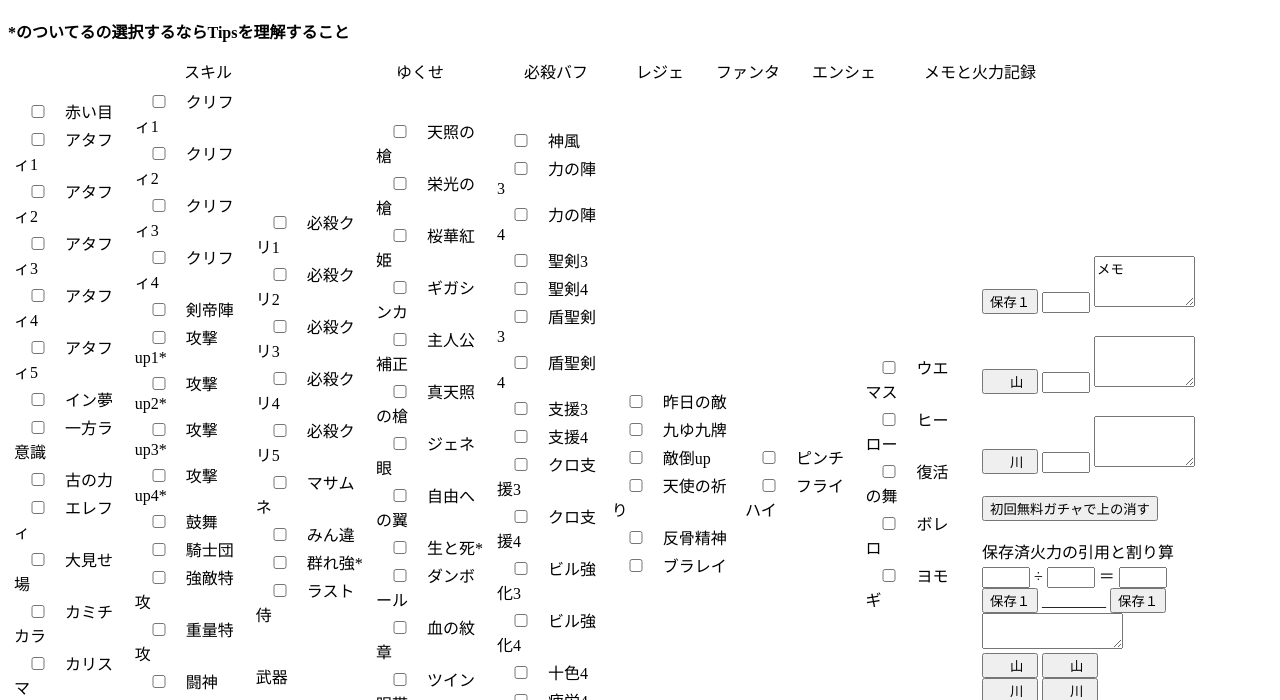
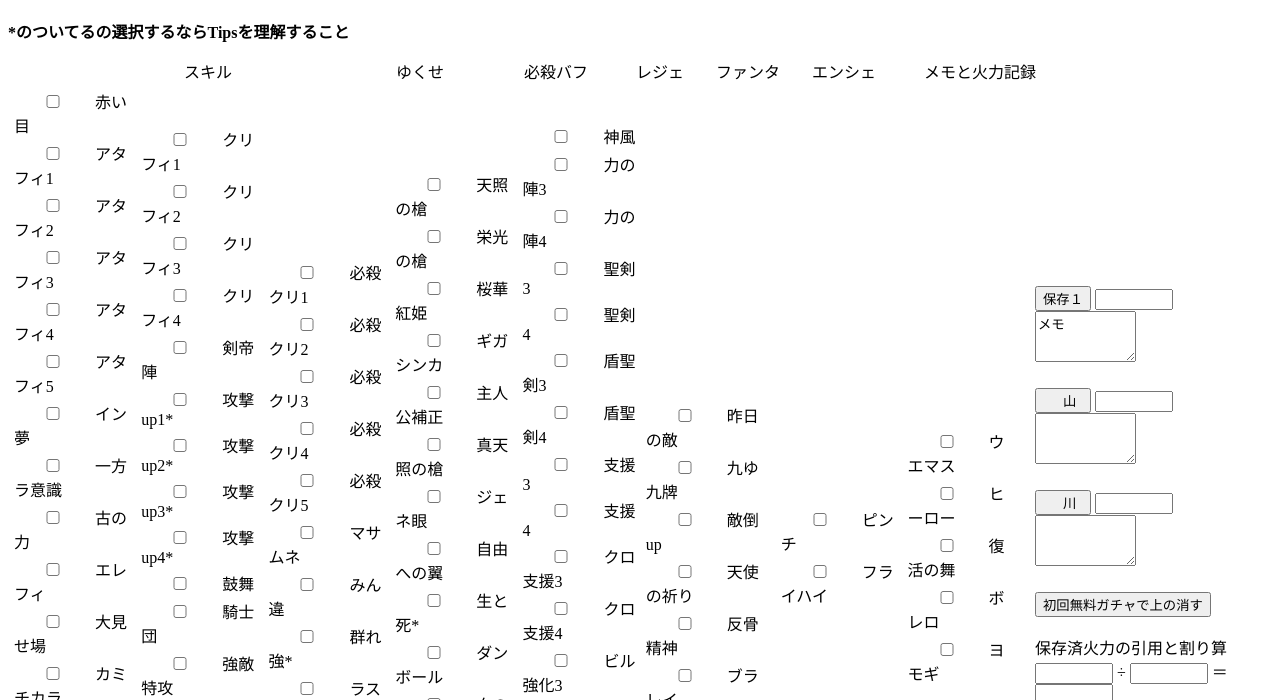
Before and after one commit to mattari114/yukkuri, a plain HTML site: page index.html in a window 1280 px wide. Shown: the part 70-770 px from the top of the page. Drawn offline with Linux system fonts and the light colour scheme.

Commit message:
Update index.html

```diff
--- a/index.html
+++ b/index.html
@@ -13,7 +13,7 @@
 
   <style>
   input {
-  width: 40px;
+  width: 70px;
 }
   </style>
 
@@ -2078,7 +2078,7 @@ if (!checkbox_c5.checked) {
     console.log("通常"+(atk*100-100));
     console.log("元ステ"+(exatk*100/ini-ini));
     console.log("クリ"+cri);
-    console.log("クリ倍率"+crid);
+    console.log("クリ倍率"+(crid)*100-100);
     console.log("独立"+other);
             //finish = exatk * atk * other * 0.01 * (cri * crid + 100 - cri);
             finish = (exatk * atk * cri * crid * other + exatk * atk * (100 - cri) * other) / 100 + (fix * other * cri * crid + fix * other * (100 - cri)) / 100;
```
